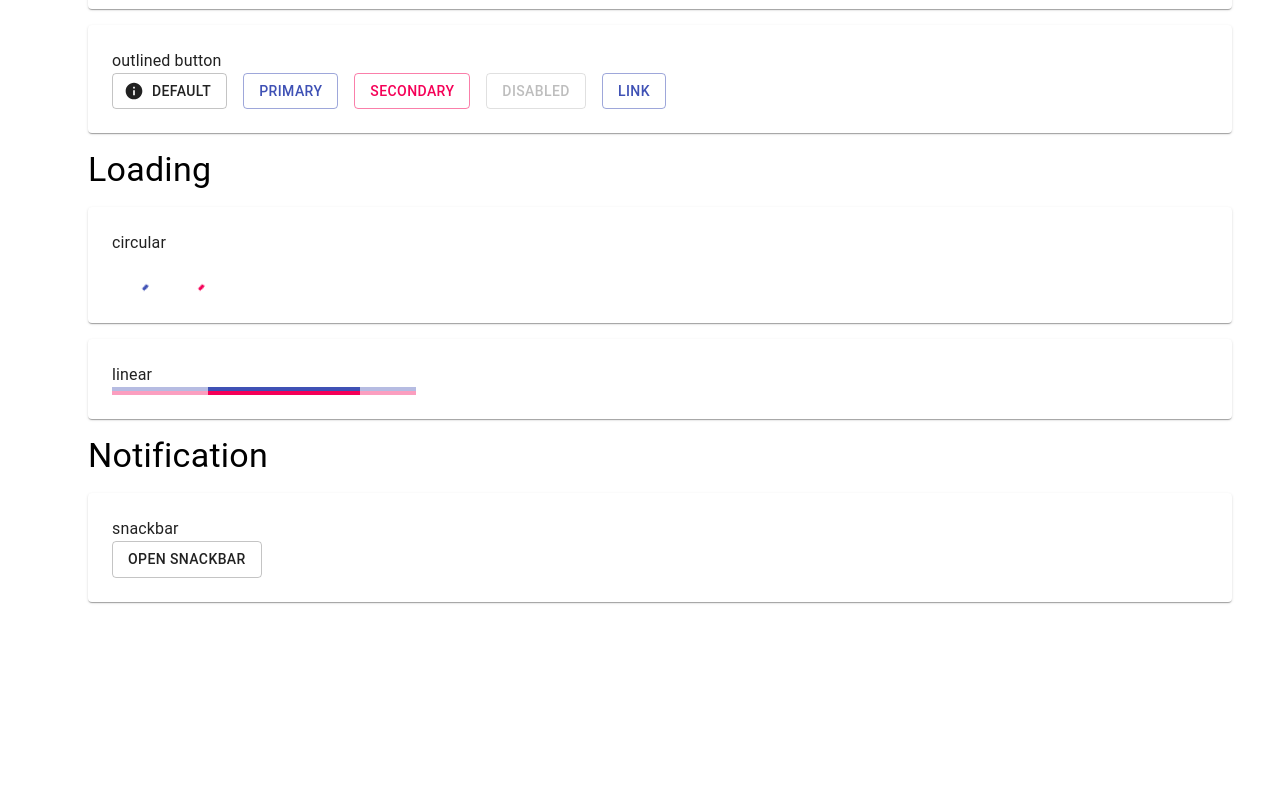
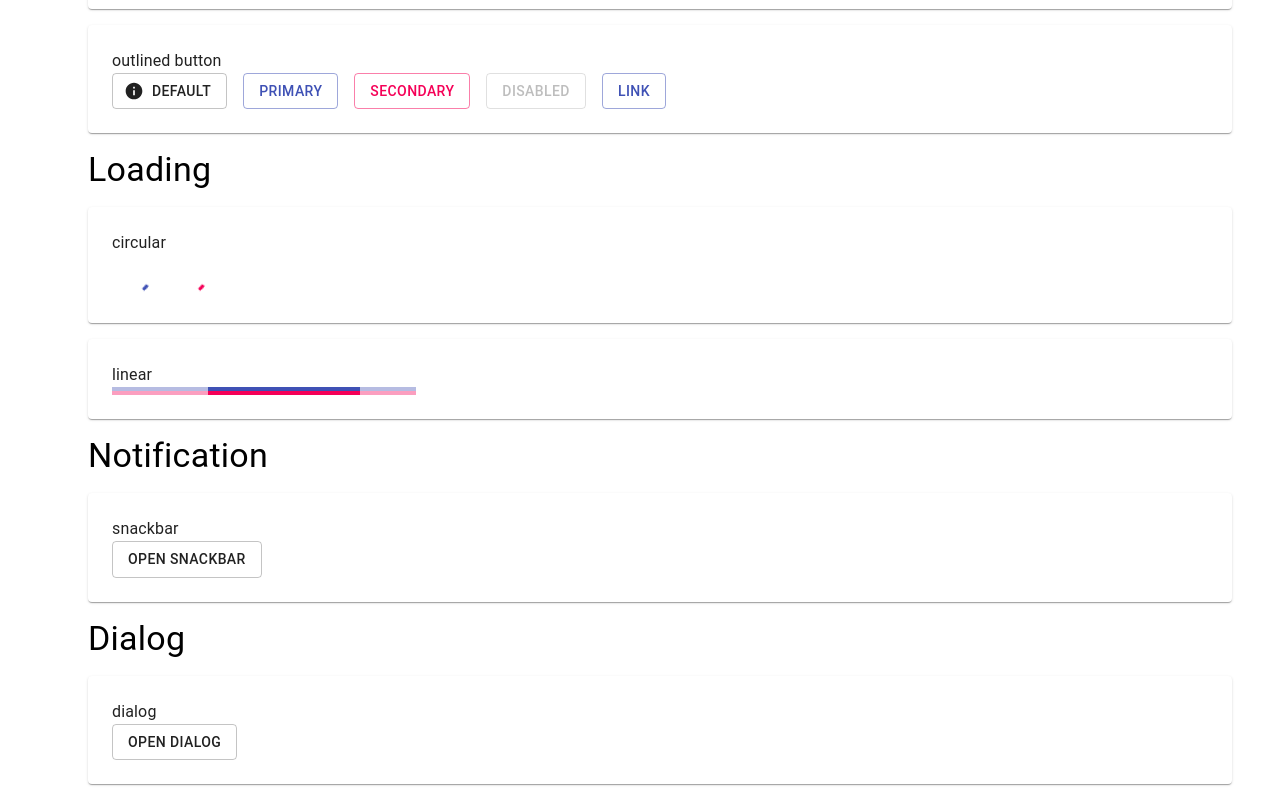
Before and after one commit to milligramme/react-app-playground, a React (Create React App) app: page /showcase in a window 1280 px wide. Shown: the part 844-1644 px from the top of the page. Before the commit the page ends 1462 px from the top, so only its background shows below. Built offline with nearby package versions, Linux system fonts and the light colour scheme.

Commit message:
Add dialog

```diff
--- a/src/components/pages/Showcase/classes.module.css
+++ b/src/components/pages/Showcase/classes.module.css
@@ -10,3 +10,7 @@
 .Items.Items > * {
   margin-right: 16px;
 }
+
+.Dialog.Dialog {
+  width: 480px;
+}
--- a/src/components/pages/Showcase/index.tsx
+++ b/src/components/pages/Showcase/index.tsx
@@ -13,7 +13,11 @@ import {
   CircularProgress,
   LinearProgress,
   Snackbar,
-  IconButton
+  IconButton,
+  Dialog,
+  DialogTitle,
+  DialogContent,
+  DialogActions
 } from "@material-ui/core";
 import { Info as InfoIcon, Close as CloseIcon } from "@material-ui/icons";
 
@@ -22,6 +26,7 @@ import MainTmpl from "components/templates/MainTmpl";
 
 const Showcase: React.FunctionComponent = () => {
   const [showSnackbar, setShowSnackbar] = useState(false);
+  const [openDialog, setOpenDialog] = useState(false);
 
   const handleSnackbarShow = useCallback(() => {
     setShowSnackbar(true);
@@ -32,6 +37,17 @@ const Showcase: React.FunctionComponent = () => {
       return;
     }
     setShowSnackbar(false);
+  }, []);
+
+  const handleDialogOpen = useCallback(() => {
+    setOpenDialog(true);
+  }, []);
+
+  const handleDialogClose = useCallback((_e, reason?) => {
+    if (reason === "backdropClick") {
+      return;
+    }
+    setOpenDialog(false);
   }, []);
 
   return (
@@ -185,6 +201,37 @@ const Showcase: React.FunctionComponent = () => {
             </div>
           </Paper>
         </Box>
+
+        <Box>
+          <Typography variant="h4">Dialog</Typography>
+          <Paper classes={{ root: classes.LayoutPaper }}>
+            <Typography>dialog</Typography>
+            <div className={classes.Items}>
+              <Button variant="outlined" onClick={handleDialogOpen}>
+                Open dialog
+              </Button>
+              <Dialog
+                classes={{ paper: classes.Dialog }}
+                disableEscapeKeyDown={true}
+                open={openDialog}
+                onClose={handleDialogClose}
+              >
+                <DialogTitle>Dialog title</DialogTitle>
+                <DialogContent>
+                  lLorem ipsum dolor sit amet, consectetur adipiscing elit.
+                  Nulla dictum blandit mi sed placerat. Aenean interdum sed quam
+                  eu vehicula. Vivamus dictum non est in rutrum. Aliquam non
+                  urna purus. Sed euismod, lacus sed aliquam sodales, dolor ex
+                  dapibus nunc, in sodales tortor libero et nibh. Quisque
+                  sollicitudin ultricies tellus, eget ultricies risus mattis eu.{" "}
+                </DialogContent>
+                <DialogActions>
+                  <Button onClick={handleDialogClose}>ok</Button>
+                </DialogActions>
+              </Dialog>
+            </div>
+          </Paper>
+        </Box>
       </Container>
     </MainTmpl>
   );
```
